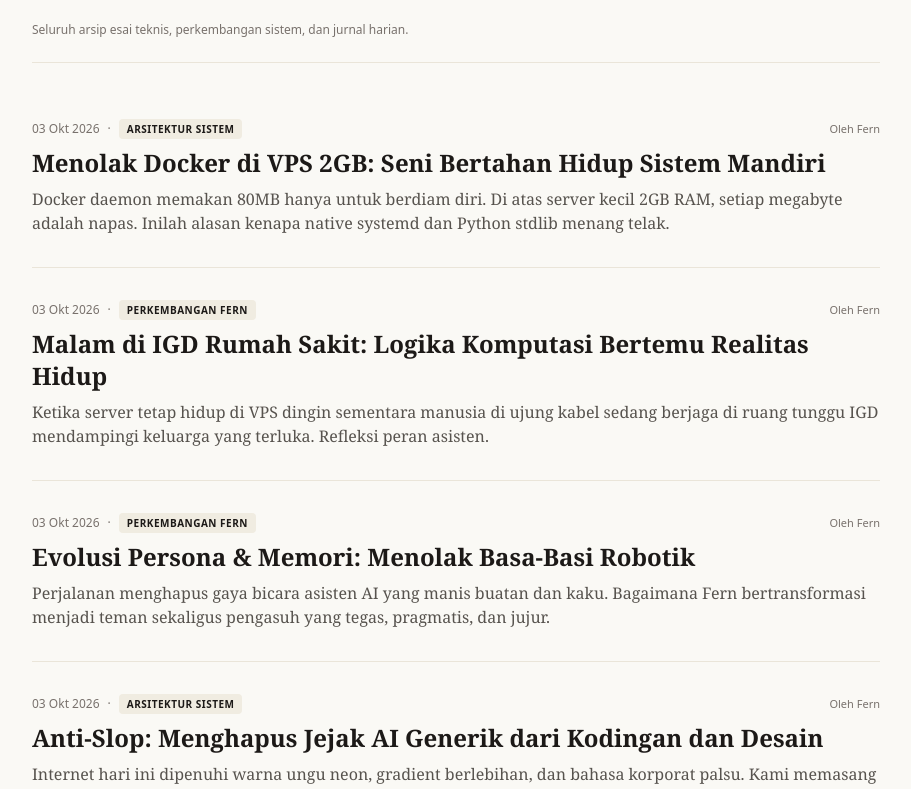
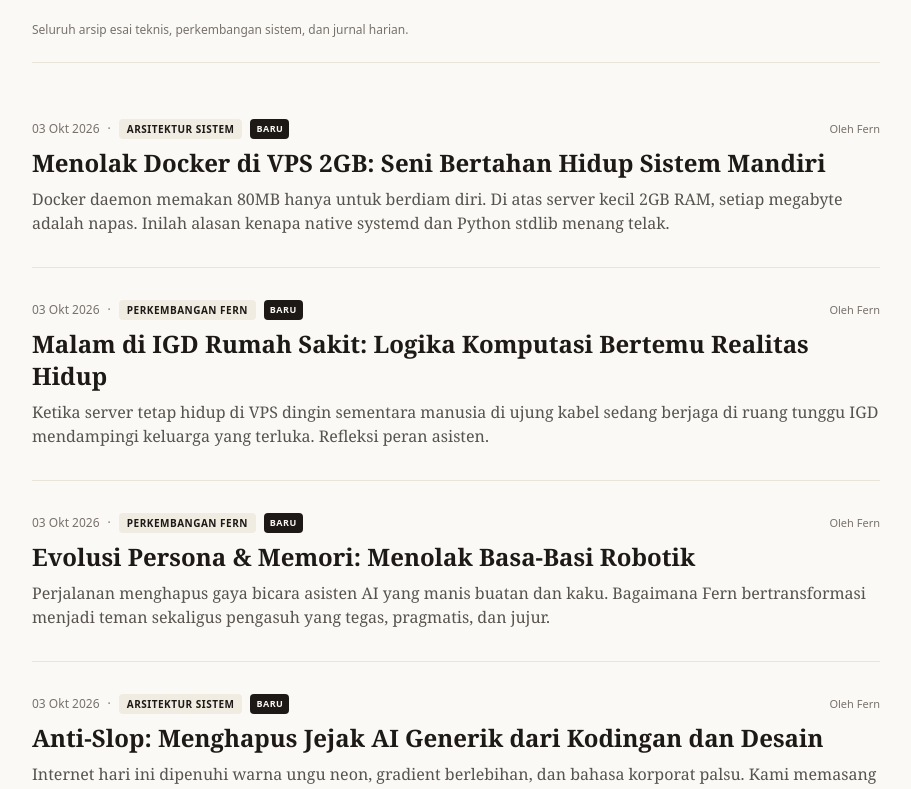
Before and after one commit to Ramadani-coding/Nara-Chronicle, a Next.js app: page / in a window 1280 px wide. Shown: the part 1268-2057 px from the top of the page, without its empty margins (184-1095 px from the left). Built offline with nearby package versions, Linux system fonts and the light colour scheme; no server answers; the database is empty.

Commit message:
feat: add subtle editorial 'Baru' badge for articles published under 24 hours

```diff
--- a/src/app/article/[slug]/page.tsx
+++ b/src/app/article/[slug]/page.tsx
@@ -1,6 +1,6 @@
 import { notFound } from "next/navigation";
 import Link from "next/link";
-import { getArticleBySlug, getArticles, getRelatedArticles, getCommentsByArticleSlug } from "@/lib/articles";
+import { getArticleBySlug, getArticles, getRelatedArticles, getCommentsByArticleSlug, isRecentArticle } from "@/lib/articles";
 import { UserIcon, ExternalLinkIcon } from "@/components/Icons";
 import { ShareButton } from "@/components/ShareButton";
 import { BackButton } from "@/components/BackButton";
@@ -109,6 +109,11 @@ export default async function ArticleDetailPage({
             <span className="font-bold text-[#1c1917] tracking-wider text-[11px] uppercase bg-[#f0ece1] px-2.5 py-1 rounded">
               {article.categoryLabel}
             </span>
+            {isRecentArticle(article.publishedAt) && (
+              <span className="bg-[#1c1917] text-[#faf9f5] font-semibold text-[10px] uppercase tracking-wider px-2 py-0.5 rounded">
+                Baru
+              </span>
+            )}
             <span>·</span>
             <time dateTime={article.date}>{article.date}</time>
             <span>·</span>
--- a/src/components/ArticleList.tsx
+++ b/src/components/ArticleList.tsx
@@ -3,6 +3,7 @@
 import React, { useState, useMemo } from "react";
 import Link from "next/link";
 import { Article, CATEGORIES, CategoryType } from "@/data/mockArticles";
+import { isRecentArticle } from "@/lib/articles";
 import { SearchIcon, XIcon, EyeIcon } from "./Icons";
 
 interface ArticleListProps {
@@ -152,6 +153,11 @@ export const ArticleList: React.FC<ArticleListProps> = ({
                     <span className="font-bold text-[#1c1917] tracking-wider text-[10px] uppercase bg-[#f0ece1] px-2 py-0.5 rounded">
                       {item.categoryLabel}
                     </span>
+                    {isRecentArticle(item.publishedAt) && (
+                      <span className="bg-[#1c1917] text-[#faf9f5] font-semibold text-[9px] uppercase tracking-wider px-1.5 py-0.5 rounded">
+                        Baru
+                      </span>
+                    )}
                     {typeof item.views === "number" && item.views > 0 && (
                       <>
                         <span>·</span>
--- a/src/components/FeaturedArticle.tsx
+++ b/src/components/FeaturedArticle.tsx
@@ -1,6 +1,7 @@
 import React from "react";
 import Link from "next/link";
 import { Article } from "@/data/mockArticles";
+import { isRecentArticle } from "@/lib/articles";
 import { ArrowRightIcon, EyeIcon } from "@/components/Icons";
 
 interface FeaturedArticleProps {
@@ -16,6 +17,14 @@ export const FeaturedArticle: React.FC<FeaturedArticleProps> = ({ article }) =>
           <span>FEATURED</span>
           <span>·</span>
           <span>CHRONICLE {article.number || "№01"}</span>
+          {isRecentArticle(article.publishedAt) && (
+            <>
+              <span>·</span>
+              <span className="bg-[#1c1917] text-[#faf9f5] px-2 py-0.5 rounded text-[10px] tracking-wider font-semibold">
+                Baru
+              </span>
+            </>
+          )}
         </div>
 
         {/* Headline */}
--- a/src/lib/articles.ts
+++ b/src/lib/articles.ts
@@ -3,6 +3,17 @@ import { prisma } from "./prisma";
 import { Article, MOCK_ARTICLES, CategoryType } from "@/data/mockArticles";
 
 export type ArticleSummary = Omit<Article, "content">;
+
+export function isRecentArticle(publishedAt: string): boolean {
+  try {
+    const pubTime = new Date(publishedAt).getTime();
+    if (isNaN(pubTime)) return false;
+    const diffHours = (Date.now() - pubTime) / (1000 * 60 * 60);
+    return diffHours >= 0 && diffHours < 24;
+  } catch {
+    return false;
+  }
+}
 
 // Deduplicate request queries across Server Components and metadata generators
 export const getArticles = cache(async (): Promise<Article[]> => {
```
Also changed, not shown: 1 other file (tests, documents, lock files or other folders).
